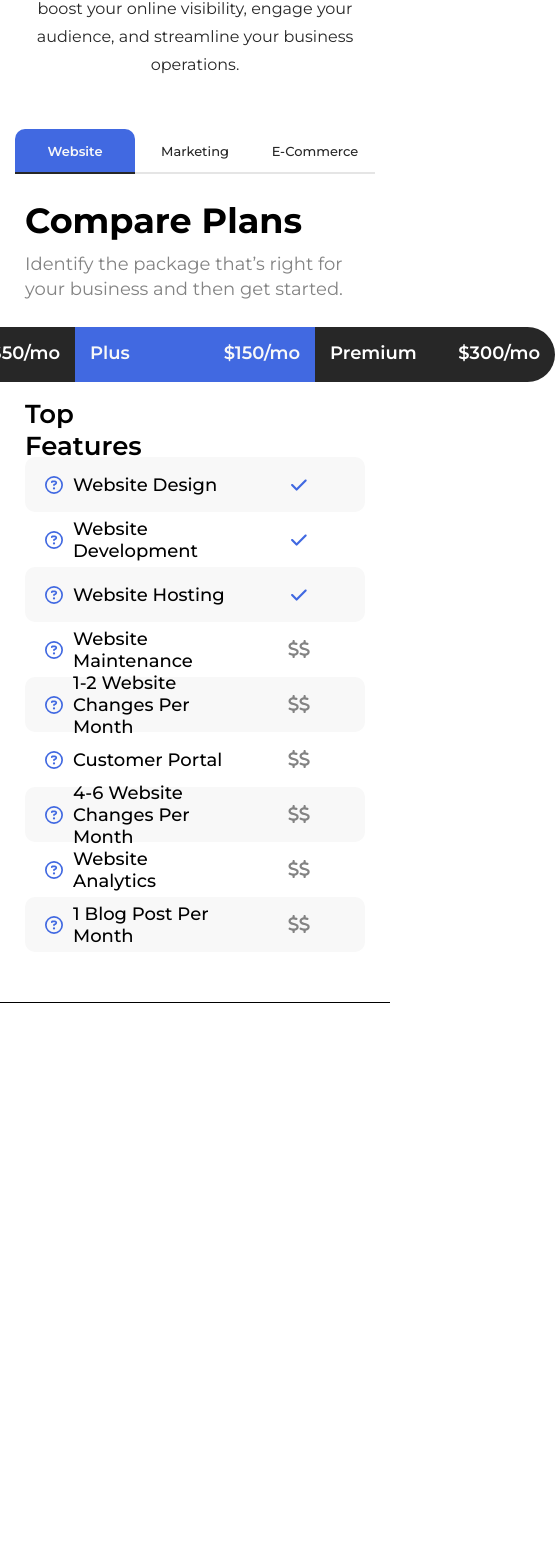
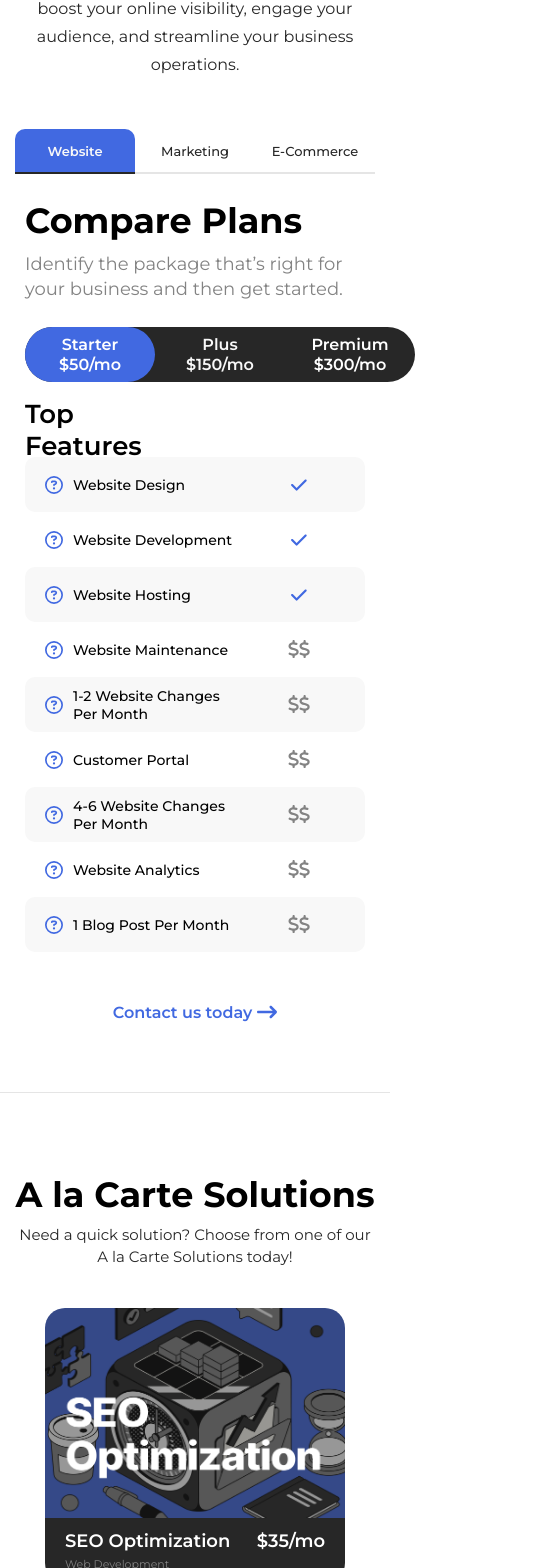
Before and after one commit to necti-inc/necti-web, a Next.js app: page /solutions in a window 390 px wide. Shown: the part 174-1742 px from the top of the page, 555 px wide, since content can reach past the window. Before the commit the page ends 1177 px from the top, so only its background shows below. Built offline with nearby package versions, Linux system fonts and the light colour scheme.

Commit message:
Changes to add mobile styling to solutions screen

```diff
--- a/src/components/comp-alacarte-box/alacartebox.module.css
+++ b/src/components/comp-alacarte-box/alacartebox.module.css
@@ -1,6 +1,6 @@
 .container {
-  height: 350px;
-  width: 390px;
+  height: 280px;
+  width: 320px;
   border-radius: 20px;
   border-width: 1px;
   transition: border-color box-shadow 0.3s ease-in-out;
@@ -17,8 +17,8 @@
   background-size: cover;
   border-top-left-radius: 20px;
   border-top-right-radius: 20px;
-  height: 300px;
-  width: 390px;
+  height: 230px;
+  width: 320px;
 }
 
 .titleContainer {
@@ -42,3 +42,22 @@
 .type {
   font-size: 11px;
 }
+
+@media only screen and (max-width: 550px) {
+  .container {
+    height: 260px;
+    width: 300px;
+    border-radius: 20px;
+    border-width: 1px;
+    transition: border-color box-shadow 0.3s ease-in-out;
+  }
+
+  .imageElement {
+    background-size: cover;
+    border-top-left-radius: 20px;
+    border-top-right-radius: 20px;
+    height: 210px;
+    width: 300px;
+  }
+
+}
--- a/src/sections/section-how-it-works/howitworks.module.css
+++ b/src/sections/section-how-it-works/howitworks.module.css
@@ -54,3 +54,40 @@
   width: 25px;
   height: 25px;
 }
+
+@media only screen and (max-width: 1350px) {
+  .cardContainer {
+    width: 300px;
+    height: 300px;
+  }
+
+  .solutionTitleCard {
+    font-size: 25px;
+    height: 26px;
+  }
+
+  .solutionSubTitleCard {
+    font-size: 17px;
+  }
+}
+
+@media only screen and (max-width: 1180px) {
+  .howItWorksCardContainer {
+    display: flex;
+    flex-direction: column;
+    justify-content: center;
+    align-items: center;
+    gap: 20px;
+    margin-left: 10%;
+    margin-right: 10%;
+    margin-top: 30px;
+  }
+}
+
+@media only screen and (max-width: 550px) {
+  .container {
+    padding-top: 75px;
+    padding-bottom: 75px;
+    margin-top: 30px;
+  }
+}
--- a/src/sections/section-packages/LineCriteria.jsx
+++ b/src/sections/section-packages/LineCriteria.jsx
@@ -76,6 +76,7 @@ function LineCriteria(props) {
           ""
         )}
       </div>
+
       <div
         style={{ backgroundColor: props.backgroundColor }}
         className={style.criteriaContainerMobile}
--- a/src/sections/section-packages/PricingOption.jsx
+++ b/src/sections/section-packages/PricingOption.jsx
@@ -1,6 +1,5 @@
 import React from "react";
 import style from "./packageoptions.module.css";
-import theme from "@/app/theme";
 import Link from "next/link";
 
 function PricingOption(props) {
@@ -39,6 +38,7 @@ function PricingOption(props) {
               borderTopRightRadius: props.borderRadius[1],
               borderBottomRightRadius: props.borderRadius[3],
               borderBottomLeftRadius: props.borderRadius[2],
+              width: props.boxWidth,
             }}
             className={style.priceContainer}
           >
--- a/src/sections/section-packages/SectionPackages.jsx
+++ b/src/sections/section-packages/SectionPackages.jsx
@@ -5,20 +5,32 @@ import style from "./packageoptions.module.css";
 import theme from "@/app/theme";
 import PricingOption from "./PricingOption";
 import LineCriteria from "./LineCriteria";
-import { faCheck, faDollarSign } from "@fortawesome/free-solid-svg-icons";
+import { faCheck } from "@fortawesome/free-solid-svg-icons";
 import LineCriteriaHeader from "./LineCriteriaHeader";
 import ViewAllButton from "@/components/button-view-all/ViewAllButton";
 
 function SectionPackages(props) {
   const [activeIcons, setActiveIcons] = useState(1);
+  const [activeOption, setActiveOption] = useState(0);
+
+  const [windowWidth, setWindowWidth] = useState(window.innerWidth);
+
+  useEffect(() => {
+    const handleResize = () => setWindowWidth(window.innerWidth);
+    window.addEventListener("resize", handleResize);
+    return () => window.removeEventListener("resize", handleResize);
+  }, []);
 
   function buttonClick(title) {
     if (title === "Starter") {
       setActiveIcons(1);
+      setActiveOption(0);
     } else if (title === "Plus") {
       setActiveIcons(2);
+      setActiveOption(1);
     } else if (title === "Premium") {
       setActiveIcons(3);
+      setActiveOption(2);
     }
   }
 
@@ -43,6 +55,9 @@ function SectionPackages(props) {
             optionTitle={props.titleOne}
             borderRadius={["10px", "0px", "10px", "0px"]}
             onPress={buttonClick}
+            boxWidth={
+              windowWidth < 550 && props.titleThree != null ? "130px" : ""
+            }
           />
           <PricingOption
             price={props.priceTwo}
@@ -56,6 +71,9 @@ function SectionPackages(props) {
               props.titleThree != null ? "0px" : "10px",
             ]}
             onPress={buttonClick}
+            boxWidth={
+              windowWidth < 550 && props.titleThree != null ? "130px" : ""
+            }
           />
           {props.titleThree != null ? (
             <PricingOption
@@ -65,6 +83,7 @@ function SectionPackages(props) {
               optionTitle={props.titleThree}
               borderRadius={["0px", "10px", "0px", "10px"]}
               onPress={buttonClick}
+              boxWidth={windowWidth < 550 ? "130px" : ""}
             />
           ) : (
             ""
@@ -102,40 +121,84 @@ function SectionPackages(props) {
             started.
           </p>
         </div>
-        <div className={style.mobilePriceOptions}>
+        <div className={style.mobilePriceOptionsWrapper}>
+          <div
+            style={{ backgroundColor: theme.black }}
+            className={style.mobilePriceOptions}
+          >
             <PricingOption
               price={props.priceOne}
-            color={theme.black}
+              color={activeOption === 0 ? theme.primaryColor : ""}
               textColor={theme.white}
               optionTitle={props.titleOne}
-            borderRadius={["30px", "0px", "30px", "0px"]}
+              borderRadius={[
+                activeOption === 0 ? "30px" : "0px",
+                activeOption === 0 ? "30px" : "0px",
+                activeOption === 0 ? "30px" : "0px",
+                activeOption === 0 ? "30px" : "0px",
+              ]}
               onPress={buttonClick}
+              boxWidth={
+                windowWidth < 550 && props.titleThree != null ? "130px" : ""
+              }
             />
             <PricingOption
               price={props.priceTwo}
-            color={theme.primaryColor}
+              color={
+                activeOption === 1
+                  ? theme.primaryColor
+                  : props.titleThree == null && activeOption === 2
+                  ? theme.primaryColor
+                  : ""
+              }
               textColor={theme.lightGrey}
               optionTitle={props.titleTwo}
               borderRadius={[
-              "0px",
-              props.titleThree != null ? "0px" : "30px",
-              "0px",
-              props.titleThree != null ? "0px" : "30px",
+                activeOption === 1
+                  ? "30px"
+                  : props.titleThree == null && activeOption === 2
+                  ? "30px"
+                  : "0px",
+                activeOption === 1
+                  ? "30px"
+                  : props.titleThree == null && activeOption === 2
+                  ? "30px"
+                  : "0px",
+                activeOption === 1
+                  ? "30px"
+                  : props.titleThree == null && activeOption === 2
+                  ? "30px"
+                  : "0px",
+                activeOption === 1
+                  ? "30px"
+                  : props.titleThree == null && activeOption === 2
+                  ? "30px"
+                  : "0px",
               ]}
               onPress={buttonClick}
+              boxWidth={
+                windowWidth < 550 && props.titleThree != null ? "130px" : ""
+              }
             />
             {props.titleThree != null ? (
               <PricingOption
                 price={props.priceThree}
-              color={theme.black}
+                color={activeOption === 2 ? theme.primaryColor : ""}
                 textColor={theme.white}
                 optionTitle={props.titleThree}
-              borderRadius={["0px", "30px", "0px", "30px"]}
+                borderRadius={[
+                  activeOption === 2 ? "30px" : "0px",
+                  activeOption === 2 ? "30px" : "0px",
+                  activeOption === 2 ? "30px" : "0px",
+                  activeOption === 2 ? "30px" : "0px",
+                ]}
                 onPress={buttonClick}
+                boxWidth={windowWidth < 550 ? "130px" : ""}
               />
             ) : (
               ""
             )}
+          </div>
         </div>
         <div>
           <LineCriteriaHeader
@@ -163,6 +226,9 @@ function SectionPackages(props) {
             </div>
           ))}
         </div>
+        <div className={style.allButtonContainer}>
+          <ViewAllButton title={props.buttonText} path="/solutions" />
+        </div>
       </div>
     </div>
   );
--- a/src/sections/section-packages/packageoptions.module.css
+++ b/src/sections/section-packages/packageoptions.module.css
@@ -10,7 +10,6 @@
 .mobileContainer {
   padding-left: 25px;
   padding-right: 25px;
-  border-bottom: solid 1px;
   padding-top: 75px;
   padding-bottom: 50px;
   display: none;
@@ -47,11 +46,20 @@
   display: none;
 }
 
+.mobilePriceOptionsWrapper {
+  text-align: center; /* Centers inline and inline-block elements */
+  width: 100%; /* Takes full width of its parent */
+}
+
 .mobilePriceOptions {
-  display: flex;
+  display: inline-flex;
   justify-content: center;
+  align-items: center;
   margin-top: 25px;
+  border-radius: 30px;
+  width: fit-content; /* Ensures it takes width of its content */
 }
+
 
 .buttonContainer:hover {
   box-shadow: 2px 10px 50px #595959;
@@ -162,7 +170,9 @@
   }
 
   .mobileContainer {
-    display: revert;
+    display: flex;
+    flex-direction: column;
+    justify-content: center;
   }
 
   .upperContainer {
@@ -188,7 +198,7 @@
   }
 
   .priceContainer {
-    border-radius: 0px;
+    border-radius: 0;
   }
 
   .criteriaContainerWeb {
@@ -197,6 +207,18 @@
 
   .criteriaContainerMobile {
     display: flex;
+  }
+}
+
+
+@media only screen and (max-width: 800px) {
+  .priceContainer {
+    width: 200px;
+    padding: 18px 15px;
+  }
+
+  .priceTitle {
+    font-size: 16px;
   }
 }
 
@@ -211,3 +233,29 @@
     text-align: left;
   }
 }
+
+@media only screen and (max-width: 650px) {
+  .priceContainer {
+    width: 170px;
+  }
+
+  .priceTitle {
+    font-size: 16px;
+  }
+}
+
+@media only screen and (max-width: 550px) {
+  .priceContainer {
+    display: flex;
+    flex-direction: column;
+    padding: 8px 15px;
+  }
+
+  .innerHeaderCriteria {
+    width: 650px;
+  }
+
+  .criteriaTitle {
+    font-size: 14px;
+  }
+}
--- a/src/sections/section-solution-alacarte/sectionsolutionalacarte.module.css
+++ b/src/sections/section-solution-alacarte/sectionsolutionalacarte.module.css
@@ -22,13 +22,28 @@
   display: flex;
   flex-wrap: wrap; /* Allows items to wrap onto the next line */
   align-items: flex-start; /* Aligns items to the start of the line */
-  justify-content: flex-start; /* Aligns items to the left */
+  justify-content: center; /* Aligns items to the left */
   gap: 100px;
   padding-left: 5%;
   padding-right: 5%;
   margin-top: 80px;
 }
 
-.solutionsContainer > * { /* This targets all child elements */
-  flex: 0 0 29%; /* This sets the basis to 30% and doesn't allow growth or shrink */
+/*.solutionsContainer > * { !* This targets all child elements *!*/
+/*  flex: 0 0 29%; !* This sets the basis to 30% and doesn't allow growth or shrink *!*/
+/*}*/
+
+@media only screen and (max-width: 550px) {
+  .subTitle {
+    margin-top: 8px;
+    font-size: 15px;
+    line-height: 22px;
+  }
+
+  .solutionsContainer {
+    padding: 0;
+    justify-content: center;
+    margin-top: 40px;
+    gap: 50px;
+  }
 }
--- a/src/sections/section-solution-packages/SectionSolutionPackages.jsx
+++ b/src/sections/section-solution-packages/SectionSolutionPackages.jsx
@@ -386,15 +386,15 @@ function SectionSolutionPackages() {
           buttonText="Contact us today"
         />
       </div>
-      {/*{activeSolutionList != null ? (*/}
-      {/*  <SectionSolutionALaCarte solutions={activeSolutionList} />*/}
-      {/*) : (*/}
-      {/*  ""*/}
-      {/*)}*/}
-      {/*<HowItWorks*/}
-      {/*  title={activeHowItWorksTitle}*/}
-      {/*  collection={activeHowItWorksList}*/}
-      {/*/>*/}
+      {activeSolutionList != null ? (
+        <SectionSolutionALaCarte solutions={activeSolutionList} />
+      ) : (
+        ""
+      )}
+      <HowItWorks
+        title={activeHowItWorksTitle}
+        collection={activeHowItWorksList}
+      />
     </div>
   );
 }
```
Lines whose indentation alone changed are shown as unchanged.
